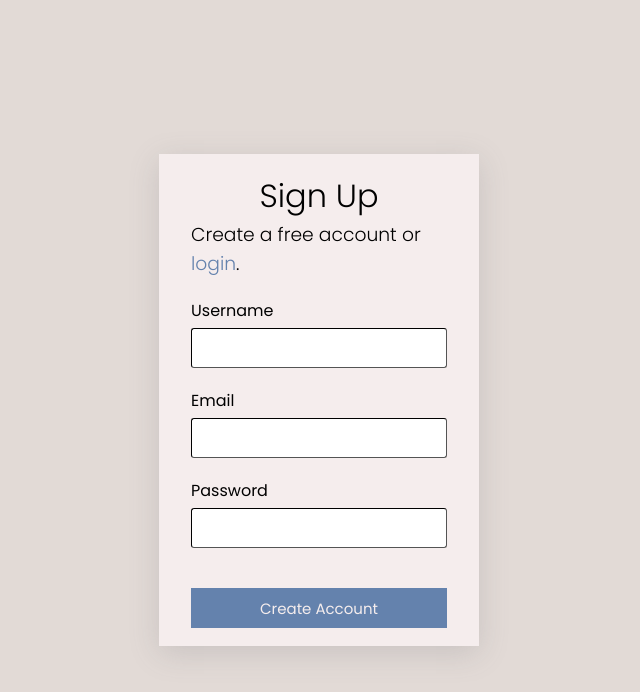
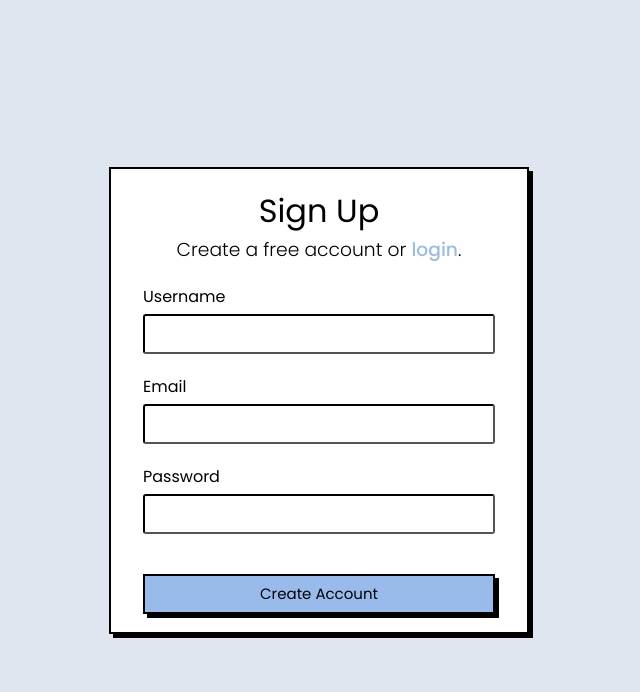
Before and after one commit to l00tus/job-trackr, an Angular app in the folder frontend/: page /register in a window 1280 px wide. Shown: the top 692 px of the page, without its empty margins (321-961 px from the left). Built offline with nearby package versions, Linux system fonts and the light colour scheme.

Commit message:
redesign ui for homepage + login + register

```diff
--- a/frontend/src/app/home/home.component.scss
+++ b/frontend/src/app/home/home.component.scss
@@ -1,6 +1,6 @@
-$bg-color: #e2dad6;
-$primary-color: #f5eded;
-$primary-text: #6482ad;
+$bg-color: #6482ad33;
+$primary-color: #ffffff;
+$primary-text: rgba(85, 142, 223, 0.6);
 
 .content {
     background-color: $bg-color;
@@ -44,7 +44,7 @@ $primary-text: #6482ad;
 
 .button-group {
     display: flex;
-    gap: 10px;
+    gap: 25px;
     justify-content: center;
     align-items: center;
 }
@@ -55,26 +55,26 @@ $primary-text: #6482ad;
     justify-content: center;
     gap: 6px;
     width: 150px;
-    background-color: $bg-color;
-    color: $primary-text;
-    border: 2px solid $primary-text;
+    color: black;
+    background-color: $primary-text;
+    border: 2px solid black;
+    box-shadow: 4px 4px;
     padding: 10px 20px;
     font-size: 16px;
     cursor: pointer;
-    transition: background-color 0.3s, color 0.3s;
+    transition: transform 0.15s ease-in-out, box-shadow 0.15s ease-in-out;
     text-align: center;
 }
 
+.button-group span {
+    color: black;
+}
+
 .button-group button:hover {
-    background-color: $primary-text;
-    color: $primary-color;
+    box-shadow: 0px 0px;
+    transform: translate(4px, 4px);
 }
 
 .material-icons {
     color: black;
 }
-
-.button-group button:hover .material-symbols-outlined,
-.button-group button:hover .material-icons {
-    color: $primary-color;
-}
--- a/frontend/src/app/login/login.component.scss
+++ b/frontend/src/app/login/login.component.scss
@@ -1,6 +1,6 @@
-$bg-color: #e2dad6;
-$primary-color: #f5eded;
-$primary-text: #6482ad;
+$bg-color: #6482ad33;
+$card-color: #ffffff;
+$primary-text: rgba(85, 142, 223, 0.6);
 
 input:-webkit-autofill,
 input:-webkit-autofill:hover,
@@ -24,9 +24,11 @@ select:-webkit-autofill:focus {
 }
 
 .login-card {
-  width: 25%;
-  background-color: $primary-color;
-  box-shadow: rgba(100, 100, 111, 0.2) 0px 7px 29px 0px;
+  min-width: 420px;
+  background-color: $card-color;
+  color: black;
+  border: 2px solid black;
+  box-shadow: 4px 4px;
   padding: 18px 32px;
   display: flex;
   flex-direction: column;
@@ -34,12 +36,17 @@ select:-webkit-autofill:focus {
   align-items: center;
 }
 
-.login-card h1, h3 {
-  font-weight: 300;
+.login-card h1 {
+  font-weight: 400;
+}
+
+.login-card h3 {
+  font-weight: 350;
 }
 
 .login-card a {
   color: $primary-text;
+  font-weight: 500;
   text-decoration: none;
 }
 
@@ -58,23 +65,24 @@ input {
   width: 100%;
   height: 40px;
   padding: 6px 8px;
-  border: 1px inset black;
+  border: 2px inset black;
   border-radius: 3px;
   outline: none;
 }
 
 input:focus {
-    border: 1px inset $primary-text;
-    box-shadow: 0 0 5px $primary-text;
-}
+    border: 2px solid black;
+    box-shadow: 0 0 0 2px white, 0 0 0 4px black;
+  }
 
 button {
+  color: black;
   background-color: $primary-text;
-  color: $primary-color;
+  border: 2px solid black;
+  box-shadow: 4px 4px;
   font-size: 15px;
   height: 40px;
   margin-top: 40px;
-  border: none;
   cursor: pointer;
 }
 
--- a/frontend/src/app/register/register.component.scss
+++ b/frontend/src/app/register/register.component.scss
@@ -1,6 +1,6 @@
-$bg-color: #e2dad6;
-$card-color: #f5eded;
-$primary-text: #6482ad;
+$bg-color: #6482ad33;
+$card-color: #ffffff;
+$primary-text: rgba(85, 142, 223, 0.6);
 
 input:-webkit-autofill,
 input:-webkit-autofill:hover,
@@ -24,9 +24,11 @@ select:-webkit-autofill:focus {
 }
 
 .register-card {
-  width: 25%;
+  min-width: 420px;
   background-color: $card-color;
-  box-shadow: rgba(100, 100, 111, 0.2) 0px 7px 29px 0px;
+  color: black;
+  border: 2px solid black;
+  box-shadow: 4px 4px;
   padding: 18px 32px;
   display: flex;
   flex-direction: column;
@@ -34,12 +36,17 @@ select:-webkit-autofill:focus {
   align-items: center;
 }
 
-.register-card h1, h3 {
-  font-weight: 300;
+.register-card h1 {
+  font-weight: 400;
+}
+
+.register-card h3 {
+  font-weight: 350;
 }
 
 .register-card a {
   color: $primary-text;
+  font-weight: 500;
   text-decoration: none;
 }
 
@@ -58,23 +65,24 @@ input {
   width: 100%;
   height: 40px;
   padding: 6px 8px;
-  border: 1px inset black;
+  border: 2px inset black;
   border-radius: 3px;
   outline: none;
 }
 
 input:focus {
-    border: 1px inset $primary-text;
-    box-shadow: 0 0 5px $primary-text;
+    border: 2px solid black;
+    box-shadow: 0 0 0 2px white, 0 0 0 4px black;
 }
 
 button {
+  color: black;
   background-color: $primary-text;
-  color: $card-color;
+  border: 2px solid black;
+  box-shadow: 4px 4px;
   font-size: 15px;
   height: 40px;
   margin-top: 40px;
-  border: none;
   cursor: pointer;
 }
 
```
